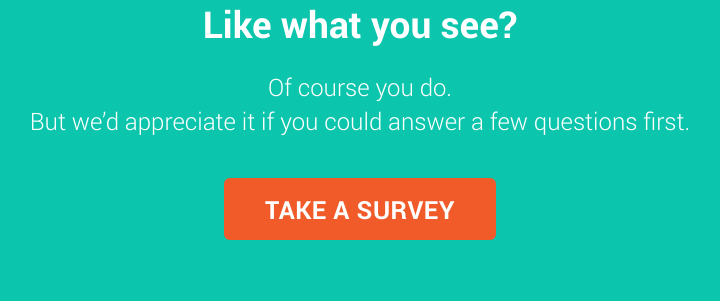
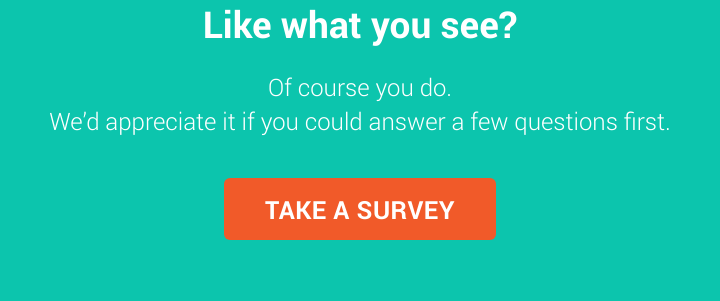
Before and after one commit to somielwin/spark-invest, a PHP site: page / in a window 1280 px wide. Shown: the part 3904-4205 px from the top of the page, without its empty margins (280-1000 px from the left). Run offline with PHP 8.4, Linux system fonts and the light colour scheme; some web fonts are replaced.

Commit message:
change survey cotnent

```diff
--- a/web/index.php
+++ b/web/index.php
@@ -384,7 +384,7 @@
 					<div class="animated hiding pf-item1" data-animation="fadeInUp">
 						<div class="icon-logo animated hiding" data-animation="zoomIn" data-delay="600"><img src="images/logo-icon.png" alt=""></div>
 						<h3>Like what you see?</h3>
-						<p>Of course you do. <br>But we’d appreciate it if you could answer a few questions first.</p>
+						<p>Of course you do. <br>We’d appreciate it if you could answer a few questions first.</p>
 						<a href="https://goo.gl/forms/t61mSBmbs0mzxrwz1" class="btn btn-orange">Take a Survey</a>
 
 
```
